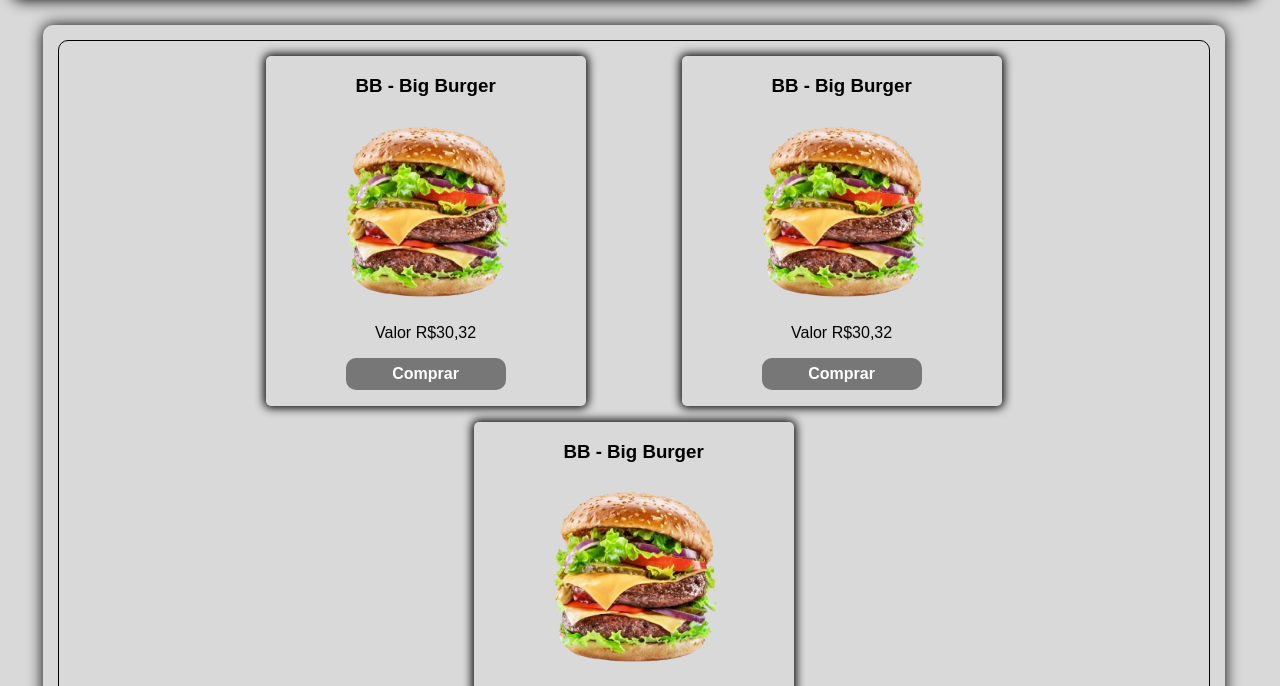
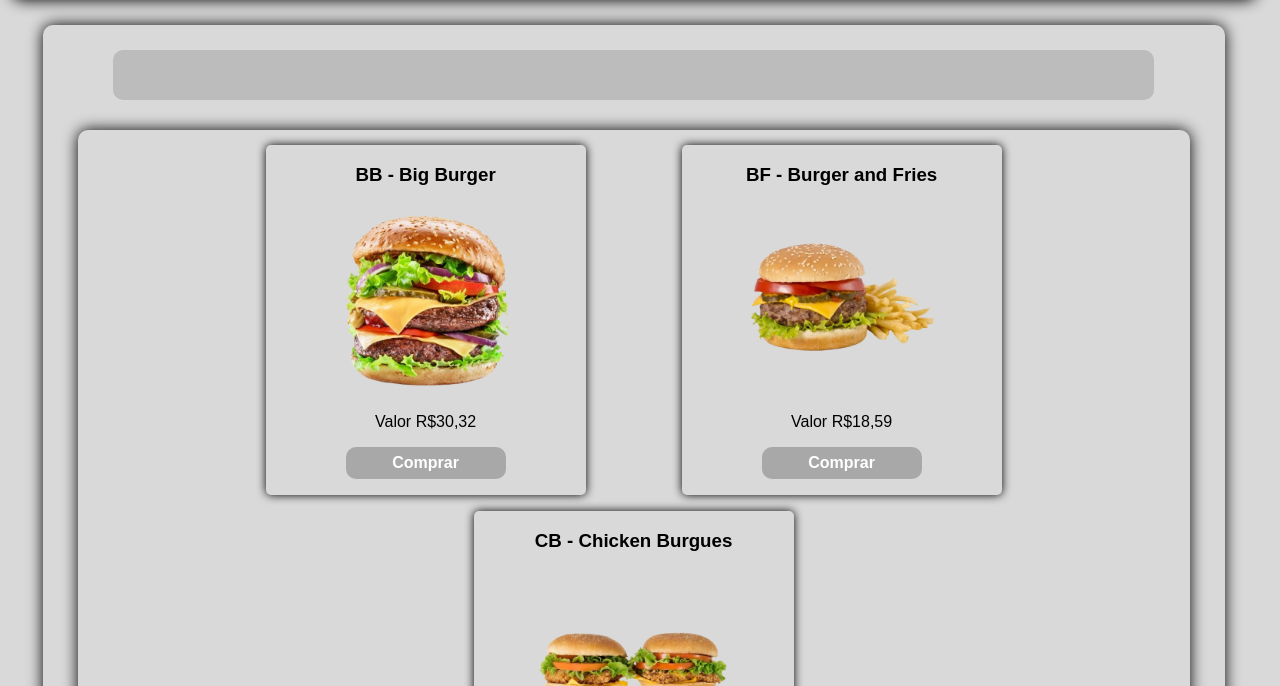
Before and after one commit to Lu2-2/Delicia-de-lanche, a website: page pages/cardapio.html in a window 1280 px wide. Shown: the part 108-794 px from the top of the page. Drawn offline with Linux system fonts and the light colour scheme; a web font is replaced by a local one.

Commit message:
Eu não sei mais oq tô fazendo

```diff
--- /dev/null
+++ b/Api/api.js
@@ -0,0 +1,6 @@
+import express from "express"; //Busca o express para dentro do arquivo
+
+const app = express() //Coloca em uma constante
+const PORT = 3000;
+
+app.listen(PORT, () -> console.log(`Servidor está rodando na porta ${PORT}`));
--- a/Css/cardapio.css
+++ b/Css/cardapio.css
@@ -1,3 +1,5 @@
+
+
 .products_containers{
     display: flex;
     align-items: center;
@@ -5,16 +7,17 @@
     flex-wrap: wrap;
     row-gap: 16px;
     column-gap: 6rem;
-    border: solid 1px;
+    box-shadow: var(--shadow-box);
     background-color: var(--background-color);
     border-radius: 10px;
     padding: 15px;
+    margin: 20px;
 }
 
 .mini_card{
     width: 20rem;
     height: auto;
-    box-shadow: 0 0 10px 2px;
+    box-shadow: 0 0 10px 0px;
     border-radius: 5px;
 }
 
@@ -33,7 +36,7 @@
     width: 50%;
     height: 2rem;
     color: white;
-    background-color: #777777;
+    background-color: #a8a8a8;
     border: none;
     border-radius: 10px;
     cursor: pointer;
@@ -44,5 +47,22 @@
 }
 
 .card_itens .btn:hover{
-    background-color: #9e9e9e;
+    background-color: #bdbcbc;
 }
+
+.navigation{
+    display: flex;
+    justify-content: center;
+}
+
+.navigation input{
+    width: 90%;
+    height: 3rem;
+    text-align: center;
+    font-size: 1.5rem;
+    border-radius: 10px;
+    outline: none;
+    border: none;
+    background-color: #bdbcbc;
+    margin: 10px;
+}
--- /dev/null
+++ b/package.json
@@ -0,0 +1,5 @@
+{
+  "dependencies": {
+    "express": "^5.1.0"
+  }
+}
--- a/pages/cardapio.html
+++ b/pages/cardapio.html
@@ -25,9 +25,12 @@
     </header>
     <main class="main_container">
         <article class="main_card">
+            <nav class="navigation">
+                <input type="text" id="" class="input_nav">
+            </nav>
             <section class="products_containers">
                 <div class="mini_card">
-                    <span class="card_itens">
+                    <span class="card_itens" id="BB">
                         <h1>BB - Big Burger</h1>
                         <img src="/imgs/lanches/big_burger.png">
                         <p>Valor R$30,32</p>
@@ -36,17 +39,17 @@
                 </div>
                 <div class="mini_card">
                     <span class="card_itens">
-                        <h1>BB - Big Burger</h1>
-                        <img src="/imgs/lanches/big_burger.png">
-                        <p>Valor R$30,32</p>
+                        <h1>BF - Burger and Fries</h1>
+                        <img src="/imgs/lanches/burger_fries.png" id="BF">
+                        <p>Valor R$18,59</p>
                         <button class="btn">Comprar</button>
                     </span>
                 </div>
                 <div class="mini_card">
                     <span class="card_itens">
-                        <h1>BB - Big Burger</h1>
-                        <img src="/imgs/lanches/big_burger.png">
-                        <p>Valor R$30,32</p>
+                        <h1>CB - Chicken Burgues</h1>
+                        <img src="/imgs/lanches/chicken_burgues.png" id="CB">
+                        <p>Valor R$27,90</p>
                         <button class="btn">Comprar</button>
                     </span>
                 </div>
```
Also changed, not shown: Api/package.json (added, +21 -0 lines), 1 other file.
